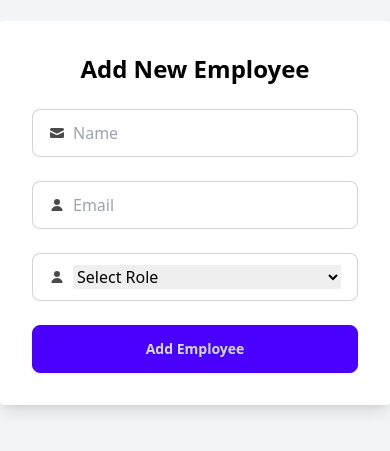
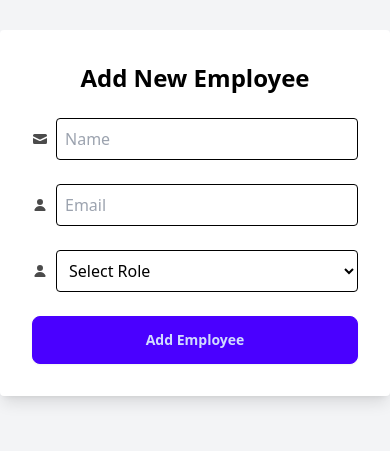
Before and after one commit to Oseun12/Employee-dashboard, a Next.js app: page /employees/new in a window 390 px wide. Shown: the part 209-660 px from the top of the page. Built offline with nearby package versions, Linux system fonts and the light colour scheme.

Commit message:
Chore: updating the employee dashboard to be responsive to different screen sizes and also fixing the img to use Nextjs Image

```diff
--- a/pages/employees/new.tsx
+++ b/pages/employees/new.tsx
@@ -26,7 +26,7 @@ const NewEmployee = () => {
       <div className="bg-white p-8 rounded shadow-lg w-full max-w-md">
         <h1 className="text-2xl font-bold mb-6 text-center">Add New Employee</h1>
         <form onSubmit={handleSubmit}>
-          <label className="input input-bordered flex items-center gap-2 mb-6">
+          <label className="flex items-center gap-2 mb-6">
             <svg
               xmlns="http://www.w3.org/2000/svg"
               viewBox="0 0 16 16"
@@ -39,13 +39,13 @@ const NewEmployee = () => {
             </svg>
             <input
               type="text"
-              className="grow"
+              className="bg-white border border-black text-black p-2 rounded grow"
               placeholder="Name"
               value={name}
               onChange={(e) => setName(e.target.value)}
             />
           </label>
-          <label className="input input-bordered flex items-center gap-2 mb-6">
+          <label className="flex items-center gap-2 mb-6">
             <svg
               xmlns="http://www.w3.org/2000/svg"
               viewBox="0 0 16 16"
@@ -56,13 +56,13 @@ const NewEmployee = () => {
             </svg>
             <input
               type="text"
-              className="grow"
+              className="bg-white border border-black text-black p-2 rounded grow"
               placeholder="Email"
               value={email}
               onChange={(e) => setEmail(e.target.value)}
             />
           </label>
-          <label className="input input-bordered flex items-center gap-2 mb-6">
+          <label className="flex items-center gap-2 mb-6">
             <svg
               xmlns="http://www.w3.org/2000/svg"
               viewBox="0 0 16 16"
@@ -72,7 +72,7 @@ const NewEmployee = () => {
                 d="M8 8a3 3 0 1 0 0-6 3 3 0 0 0 0 6ZM12.735 14c.618 0 1.093-.561.872-1.139a6.002 6.002 0 0 0-11.215 0c-.22.578.254 1.139.872 1.139h9.47Z" />
             </svg>
             <select
-              className="grow"
+              className="bg-white border border-black text-black p-2 rounded grow"
               value={role}
               onChange={(e) => setRole(e.target.value)}
             >
```
